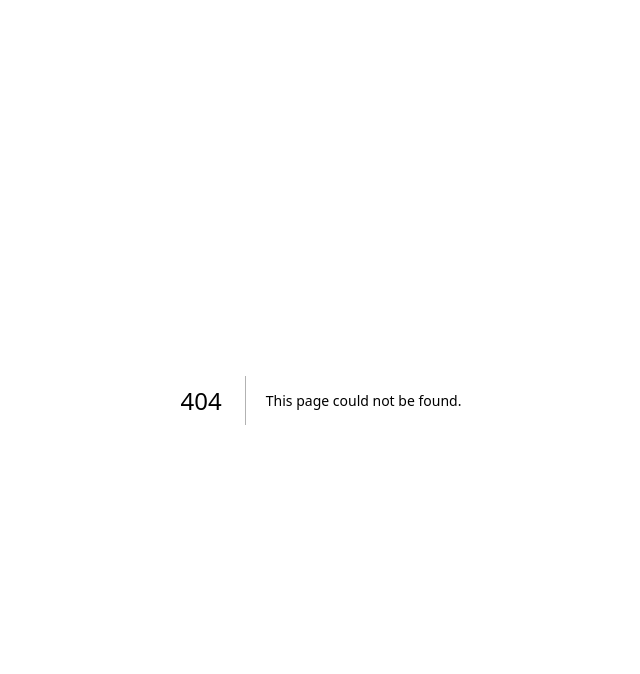
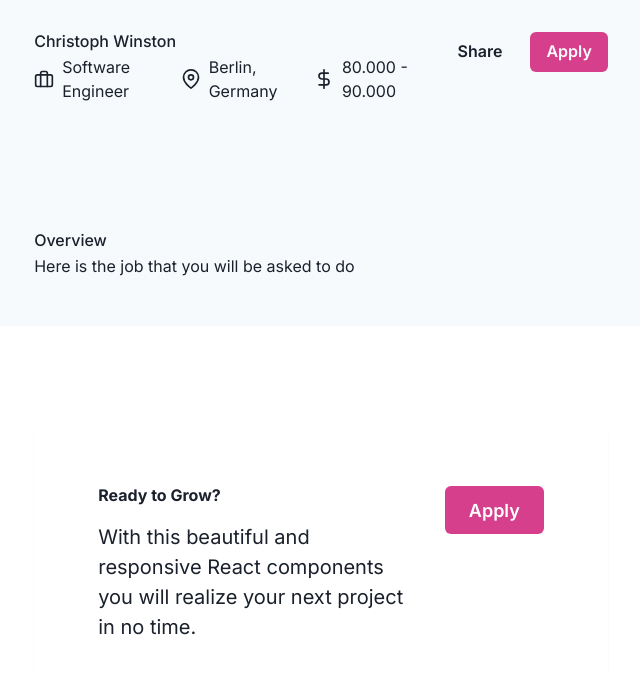
Before and after one commit to benharris28/filling-in-3, a Next.js app: page /shifts/1 in a window 1280 px wide. Before the commit this address had no page. Shown: the top 674 px of the page, without its empty margins (319-959 px from the left). Built offline with nearby package versions, Linux system fonts and the light colour scheme.

Commit message:
added shift details page

```diff
--- a/components/ShiftCardList.tsx
+++ b/components/ShiftCardList.tsx
@@ -50,7 +50,7 @@ export default function ShiftCardList({ shifts, filters }: JobsProps) {
     <Box p="4">
       <SimpleGrid columns={[1]} spacing="2">
         {filteredShifts.map((shift) => (
-          <Link key={shift.id} href={`/job/${shift.id}`}>
+          <Link key={shift.uuid} href={`/shifts/${shift.uuid}`}>
             <JobCard
               id={shift.id}
               uuid={shift.uuid}
--- /dev/null
+++ b/components/shiftpage/CallToAction.tsx
@@ -0,0 +1,31 @@
+import { Box, Button, Container, Heading, Stack, Text } from '@chakra-ui/react'
+
+export default function CallToAction() {
+    return (
+  <Container py={{ base: '16', md: '24' }}>
+    <Box
+      bg="bg-surface"
+      boxShadow="sm"
+      borderRadius="xl"
+      px={{ base: '6', lg: '16' }}
+      py={{ base: '10', lg: '16' }}
+    >
+      <Stack spacing="8" direction={{ base: 'column', lg: 'row' }} justify="space-between">
+        <Stack spacing="4" maxW="2xl">
+          <Heading size="sm">Ready to Grow?</Heading>
+          <Text color="muted" fontSize={{ base: 'lg', lg: 'xl' }}>
+            With this beautiful and responsive React components you will realize your next project
+            in no time.
+          </Text>
+        </Stack>
+        <Stack spacing="3" direction={{ base: 'column', sm: 'row' }} justify={{ base: 'start' }}>
+          <Button colorScheme="pink" size="lg">
+            Apply
+          </Button>
+
+        </Stack>
+      </Stack>
+    </Box>
+  </Container>
+)
+    }
--- /dev/null
+++ b/components/shiftpage/PageHeader.tsx
@@ -0,0 +1,40 @@
+import { Box, Button, Container, Heading, HStack, Icon, Stack, Text } from '@chakra-ui/react'
+import { FiBriefcase, FiDollarSign, FiMapPin } from 'react-icons/fi'
+
+export default function PageHeader() {
+    return (
+  <Box as="section" bg="gray.50" pt={{ base: '4', md: '8' }} pb={{ base: '12', md: '24' }}>
+    <Container>
+      <Stack spacing="4" direction={{ base: 'column', md: 'row' }} justify="space-between">
+        <Stack spacing="1">
+          <Heading size={{ base: 'xs', md: 'sm' }} fontWeight="medium">
+            Christoph Winston
+          </Heading>
+          <Stack
+            direction={{ base: 'column', sm: 'row' }}
+            spacing={{ base: '2', sm: '6' }}
+            color="muted"
+          >
+            <HStack>
+              <Icon as={FiBriefcase} boxSize={{ base: '4', sm: '5' }} />
+              <Text>Software Engineer</Text>
+            </HStack>
+            <HStack>
+              <Icon as={FiMapPin} boxSize={{ base: '4', sm: '5' }} />
+              <Text>Berlin, Germany</Text>
+            </HStack>
+            <HStack>
+              <Icon as={FiDollarSign} boxSize={{ base: '4', sm: '5' }} />
+              <Text>80.000 - 90.000</Text>
+            </HStack>
+          </Stack>
+        </Stack>
+        <Stack direction="row" spacing="3">
+          <Button variant="secondary">Share</Button>
+          <Button colorScheme='pink'>Apply</Button>
+        </Stack>
+      </Stack>
+    </Container>
+  </Box>
+)
+    }
--- /dev/null
+++ b/components/shiftpage/ShiftPageBody.tsx
@@ -0,0 +1,23 @@
+import { Box, Button, Container, Heading, HStack, Icon, Stack, Text } from '@chakra-ui/react'
+import { FiBriefcase, FiDollarSign, FiMapPin } from 'react-icons/fi'
+
+export default function ShiftPageBody() {
+    return (
+  <Box as="section" bg="gray.50" pt={{ base: '4', md: '8' }} pb={{ base: '12', md: '12' }}>
+    <Container>
+      <Stack spacing="4" direction={{ base: 'column', md: 'row' }} justify="space-between">
+        <Stack spacing="1">
+          <Heading size={{ base: 'xs', md: 'sm' }} fontWeight="medium">
+            Overview
+          </Heading>
+          <Text>
+            Here is the job that you will be asked to do
+          </Text>
+
+        </Stack>
+
+      </Stack>
+    </Container>
+  </Box>
+)
+    }
--- /dev/null
+++ b/pages/shifts/[id].tsx
@@ -0,0 +1,15 @@
+import PageHeader from "@/components/shiftpage/PageHeader"
+import ShiftPageBody from "@/components/shiftpage/ShiftPageBody"
+import CallToAction from "@/components/shiftpage/CallToAction"
+
+//Pull data in here
+
+export default function ShiftPage() {
+    return (
+        <div>
+            <PageHeader />
+            <ShiftPageBody />
+            <CallToAction />
+        </div>
+    )
+}
```
